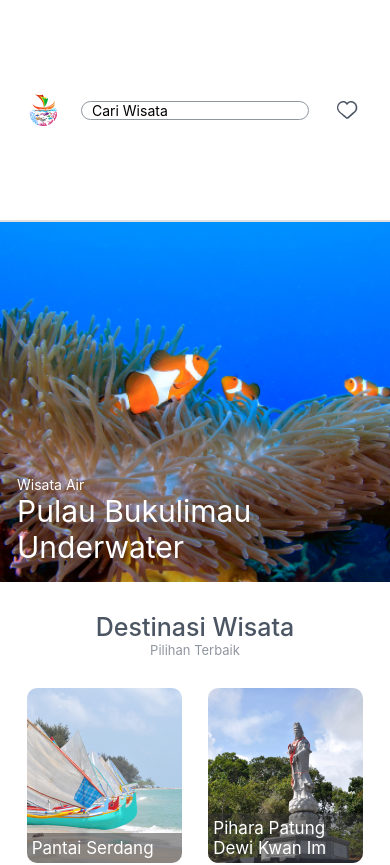
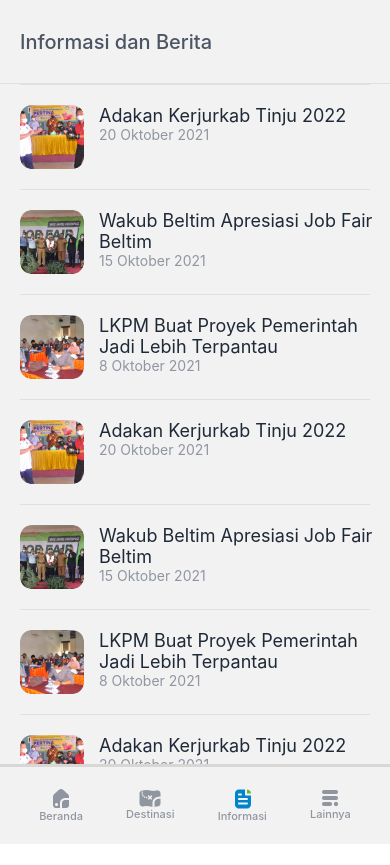
Before and after one commit to pusakamanggala/Inspiring-Belitung-Timur, a React Native app: screen /Informations in a window 390 px wide. Shown: the top 865 px of the page. After the commit the page ends 844 px from the top, so only its background shows below. Built offline with nearby package versions, Linux system fonts and the light colour scheme.

Commit message:
feat : menu infromations and others

```diff
--- a/App.js
+++ b/App.js
@@ -6,6 +6,8 @@ import {createNativeStackNavigator} from '@react-navigation/native-stack';
 import {createBottomTabNavigator} from '@react-navigation/bottom-tabs';
 import DestinationsPage from './pages/DestinationsPage';
 import BottomBar from './components/BottomBar';
+import InformationsPage from './pages/InformationsPage';
+import OthersPage from './pages/OthersPage';
 
 const Stack = createNativeStackNavigator();
 
@@ -19,7 +21,8 @@ const App = () => {
         }}>
         <Stack.Screen name="Home" component={HomePage} />
         <Stack.Screen name="Destinations" component={DestinationsPage} />
-        <Stack.Screen name="BottomBar" component={BottomBar} />
+        <Stack.Screen name="Informations" component={InformationsPage} />
+        <Stack.Screen name="Others" component={OthersPage} />
       </Stack.Navigator>
     </NavigationContainer>
   );
--- a/components/BottomBar.js
+++ b/components/BottomBar.js
@@ -36,6 +36,15 @@ const BottomBar = () => {
       return require('../icons/BottomBar/information.png');
     }
   };
+
+  const handleIconOthers = () => {
+    if (route.name === 'Others') {
+      return require('../icons/BottomBar/other_active.png');
+    } else {
+      return require('../icons/BottomBar/other.png');
+    }
+  };
+
   // const [icon, setIcon] = React.useState(0);
 
   // const handleIconHome = () => {
@@ -74,7 +83,6 @@ const BottomBar = () => {
             <Text style={styles.iconTitle}>Beranda</Text>
           </View>
         </TouchableOpacity>
-        <View></View>
       </View>
 
       <View style={styles.iconContainer}>
@@ -88,24 +96,32 @@ const BottomBar = () => {
             <Text style={styles.iconTitle}>Destinasi</Text>
           </View>
         </TouchableOpacity>
-        <View></View>
       </View>
 
       <View style={styles.iconContainer}>
+        <TouchableOpacity
+          style={{borderRadius: 20}}
+          onPress={() => {
+            navigation.navigate('Informations');
+          }}>
           <View style={styles.icon}>
-          <Image source={require('../icons/BottomBar/information.png')} />
-        </View>
-        <View>
+            <Image source={handleIconInformations()} />
             <Text style={styles.iconTitle}>Informasi</Text>
           </View>
+        </TouchableOpacity>
       </View>
+
       <View style={styles.iconContainer}>
+        <TouchableOpacity
+          style={{borderRadius: 20}}
+          onPress={() => {
+            navigation.navigate('Others');
+          }}>
           <View style={styles.icon}>
-          <Image source={require('../icons/BottomBar/other.png')} />
-        </View>
-        <View>
+            <Image source={handleIconOthers()} />
             <Text style={styles.iconTitle}>Lainnya</Text>
           </View>
+        </TouchableOpacity>
       </View>
     </View>
   );
--- a/components/MainTopBar.js
+++ b/components/MainTopBar.js
@@ -6,7 +6,7 @@ const MainTopBar = () => {
     <View
       style={{
         justifyContent: 'center',
-        height: '10%',
+        height: '10.4%',
         borderBottomWidth: 2,
         borderBottomColor: 'rgba(158, 150, 150, 0.3)',
       }}>
@@ -33,7 +33,7 @@ const MainTopBar = () => {
           />
         </View>
         <View style={{flex: 1, alignItems: 'center'}}>
-          <Image style={{}} source={require('../icons/TopBar/love.png')} />
+          <Image source={require('../icons/TopBar/love.png')} />
         </View>
       </View>
     </View>
--- a/components/News.js
+++ b/components/News.js
@@ -1,7 +1,10 @@
 import React from 'react';
 import {View, Text, Image} from 'react-native';
+import NewsList from './NewsList';
+import {useNavigation} from '@react-navigation/native';
 
 const News = () => {
+  const navigation = useNavigation();
   return (
     <View style={{width: '90%'}}>
       <View style={{padding: 20, marginBottom: 15}}>
@@ -43,28 +46,12 @@ const News = () => {
           color: '#0085CC',
           marginTop: 30,
           marginBottom: 50,
-        }}>
+        }}
+        onPress={() => navigation.navigate('Informations')}>
         Informasi Lainnya
       </Text>
     </View>
   );
 };
 
-const NewsList = props => {
-  return (
-    <View style={{borderTopWidth: 1.5, borderTopColor: '#E0E0E0'}}>
-      <View style={{marginVertical: 20, flexDirection: 'row'}}>
-        <Image
-          style={{borderRadius: 10, overflow: 'hidden'}}
-          source={props.path}
-        />
-        <View style={{marginLeft: 15, width: '80%'}}>
-          <Text style={{fontSize: 18, color: '#1F2937'}}>{props.title}</Text>
-          <Text style={{color: '#9096A0'}}>{props.date}</Text>
-        </View>
-      </View>
-    </View>
-  );
-};
-
 export default News;
--- /dev/null
+++ b/components/NewsList.js
@@ -0,0 +1,21 @@
+import React from 'react';
+import {View, Text, Image} from 'react-native';
+
+const NewsList = props => {
+  return (
+    <View style={{borderTopWidth: 1.5, borderTopColor: '#E0E0E0'}}>
+      <View style={{marginVertical: 20, flexDirection: 'row'}}>
+        <Image
+          style={{borderRadius: 10, overflow: 'hidden'}}
+          source={props.path}
+        />
+        <View style={{marginLeft: 15, width: '80%'}}>
+          <Text style={{fontSize: 18, color: '#1F2937'}}>{props.title}</Text>
+          <Text style={{color: '#9096A0'}}>{props.date}</Text>
+        </View>
+      </View>
+    </View>
+  );
+};
+
+export default NewsList;
--- a/components/TopBar.js
+++ b/components/TopBar.js
@@ -1,7 +1,7 @@
 import React from 'react';
 import {View, Text, Image} from 'react-native';
 
-const TopBar = () => {
+const TopBar = props => {
   return (
     <View
       style={{
@@ -16,7 +16,7 @@ const TopBar = () => {
       }}>
       <View>
         <Text style={{fontSize: 20, fontWeight: '500', color: '#4B5563'}}>
-          Destinasi
+          {props.title}
         </Text>
       </View>
       <View
@@ -26,14 +26,8 @@ const TopBar = () => {
           width: '18%',
           alignItems: 'center',
         }}>
-        <Image
-          style={{width: 20, height: 20}}
-          source={require('../icons/TopBar/search.png')}
-        />
-        <Image
-          style={{width: 20, height: 20}}
-          source={require('../icons/TopBar/map.png')}
-        />
+        <Image style={{width: 20, height: 20}} source={props.path} />
+        <Image style={{width: 20, height: 20}} source={props.path2} />
       </View>
     </View>
   );
--- a/pages/DestinationsPage.js
+++ b/pages/DestinationsPage.js
@@ -7,7 +7,11 @@ import BottomBar from '../components/BottomBar';
 const DestinationsPage = () => {
   return (
     <View style={{backgroundColor: 'white', paddingBottom: 50}}>
-      <TopBar />
+      <TopBar
+        title="Destinasi"
+        path={require('../icons/TopBar/search.png')}
+        path2={require('../icons/TopBar/map.png')}
+      />
       <ScrollView horizontal={true}>
         <View
           style={{
--- /dev/null
+++ b/pages/InformationsPage.js
@@ -0,0 +1,68 @@
+import React from 'react';
+import {ScrollView, View} from 'react-native';
+import TopBar from '../components/TopBar';
+import NewsList from '../components/NewsList';
+import BottomBar from '../components/BottomBar';
+
+const InformationsPage = () => {
+  return (
+    <>
+      <TopBar title="Informasi dan Berita" />
+      <ScrollView style={{paddingHorizontal: 20, height: '80%'}}>
+        <View style={{borderBottomWidth: 1.5, borderBottomColor: '#E0E0E0'}}>
+          <NewsList
+            style={{borderTopWidth: 0, borderTopColor: '#E0E0E0'}}
+            path={require('../img/News/kerjurkab.png')}
+            title="Adakan Kerjurkab Tinju 2022"
+            date="20 Oktober 2021"
+          />
+          <NewsList
+            path={require('../img/News/JobFair.png')}
+            title="Wakub Beltim Apresiasi Job Fair Beltim"
+            date="15 Oktober 2021"
+          />
+          <NewsList
+            path={require('../img/News/LKPM.png')}
+            title="LKPM Buat Proyek Pemerintah Jadi Lebih Terpantau"
+            date="8 Oktober 2021"
+          />
+          <NewsList
+            style={{borderTopWidth: 0, borderTopColor: '#E0E0E0'}}
+            path={require('../img/News/kerjurkab.png')}
+            title="Adakan Kerjurkab Tinju 2022"
+            date="20 Oktober 2021"
+          />
+          <NewsList
+            path={require('../img/News/JobFair.png')}
+            title="Wakub Beltim Apresiasi Job Fair Beltim"
+            date="15 Oktober 2021"
+          />
+          <NewsList
+            path={require('../img/News/LKPM.png')}
+            title="LKPM Buat Proyek Pemerintah Jadi Lebih Terpantau"
+            date="8 Oktober 2021"
+          />
+          <NewsList
+            style={{borderTopWidth: 0, borderTopColor: '#E0E0E0'}}
+            path={require('../img/News/kerjurkab.png')}
+            title="Adakan Kerjurkab Tinju 2022"
+            date="20 Oktober 2021"
+          />
+          <NewsList
+            path={require('../img/News/JobFair.png')}
+            title="Wakub Beltim Apresiasi Job Fair Beltim"
+            date="15 Oktober 2021"
+          />
+          <NewsList
+            path={require('../img/News/LKPM.png')}
+            title="LKPM Buat Proyek Pemerintah Jadi Lebih Terpantau"
+            date="8 Oktober 2021"
+          />
+        </View>
+      </ScrollView>
+      <BottomBar />
+    </>
+  );
+};
+
+export default InformationsPage;
--- /dev/null
+++ b/pages/OthersPage.js
@@ -0,0 +1,75 @@
+import React from 'react';
+import {View, Image, Text} from 'react-native';
+import BottomBar from '../components/BottomBar';
+import {StyleSheet} from 'react-native';
+
+const OthersPage = () => {
+  return (
+    <View>
+      <View style={{height: '90.3%'}}>
+        <View
+          style={{
+            flexDirection: 'row',
+            padding: 20,
+            justifyContent: 'space-between',
+            borderBottomColor: 'rgba(158, 150, 150, 0.3)',
+            borderBottomWidth: 1.5,
+          }}>
+          <View>
+            <Image source={require('../img/LogoInspiringText.png')} />
+          </View>
+          <View>
+            <Image
+              style={{height: 56, width: 48}}
+              source={require('../img/LogoInspiring.png')}
+            />
+          </View>
+        </View>
+        <View style={styles.textContainer}>
+          <Text style={styles.text}>Tentang</Text>
+        </View>
+        <View style={styles.textContainer}>
+          <Text style={styles.text}>Favorit Destinasi</Text>
+        </View>
+        <View style={styles.textContainer}>
+          <Text style={styles.text}>Kritik dan Saran</Text>
+        </View>
+        <View style={styles.textContainer}>
+          <Text style={styles.text}>Nilai Aplikasi</Text>
+        </View>
+        <View
+          style={{
+            justifyContent: 'center',
+            alignItems: 'center',
+            marginVertical: 20,
+          }}>
+          <Text style={{color: '#4B5563', marginVertical: 20}}>
+            App Version 1.0
+          </Text>
+          <Text style={{color: '#9096A0'}}>Hak Cipta © 2021</Text>
+          <Text style={{color: '#4B5563', fontWeight: '500'}}>
+            Dinas Kebudayaan Dan Pariwisata Belitung Timur
+          </Text>
+          <Text style={{color: '#0085CC', marginVertical: 20}}>
+            www.dispudpar.beltim.go.id
+          </Text>
+        </View>
+      </View>
+      <BottomBar />
+    </View>
+  );
+};
+const styles = StyleSheet.create({
+  textContainer: {
+    borderBottomColor: 'rgba(158, 150, 150, 0.3)',
+    borderBottomWidth: 1.5,
+  },
+  text: {
+    color: '#1F2937',
+    fontSize: 15,
+    fontWeight: '500',
+    padding: 20,
+  },
+});
+
+export default OthersPage;
```
Also changed, not shown: icons/BottomBar/other_active.png (added). Lines whose indentation alone changed are shown as unchanged.
